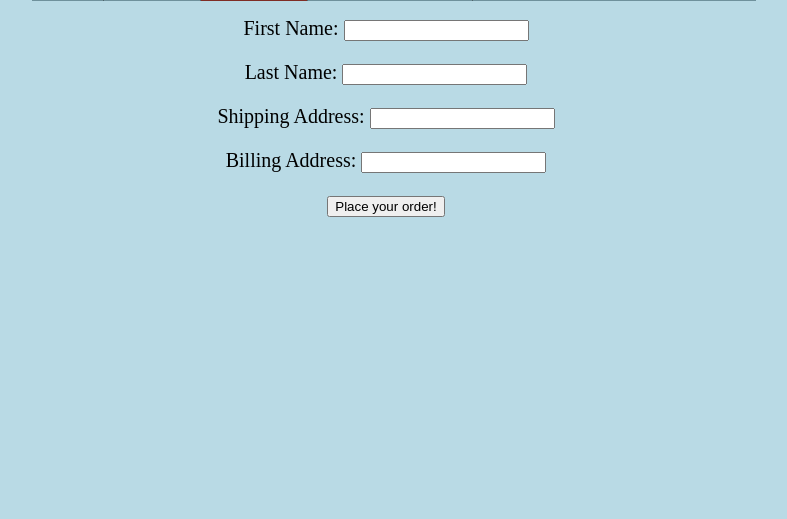
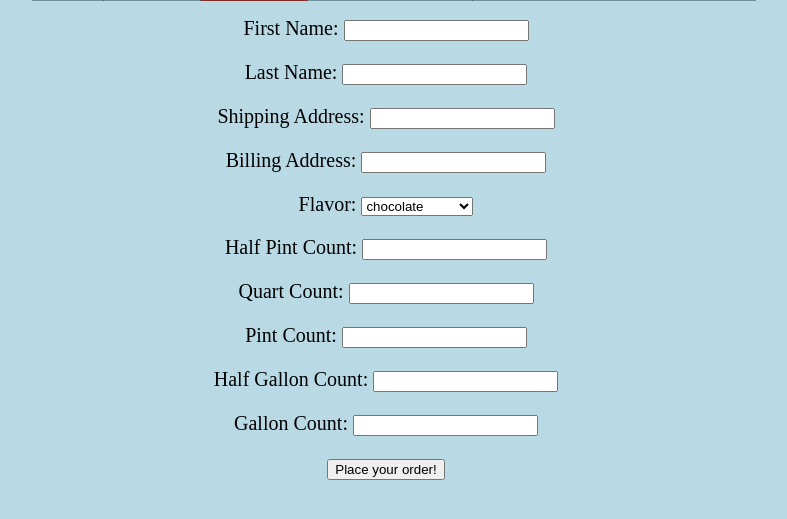
Before and after one commit to kavoncacho/ICETRACK, a Django app: page /orderentry/ in a window 1280 px wide. Shown: the part 253-772 px from the top of the page, without its empty margins (254-1041 px from the left). Run offline with Django 3.2, Linux system fonts and the light colour scheme.

Commit message:
order entry form changes

```diff
--- a/orderentry/forms.py
+++ b/orderentry/forms.py
@@ -13,7 +13,7 @@ class customerForm(forms.ModelForm):
         fields = ('customer_first_name','customer_last_name','shipping_address', 'billing_address',)
 
 class customerInformation(forms.ModelForm):
-    #order_Item_Flavor = forms.MultipleChoiceField(choices=['vanilla','chocolate','strawberry','cookiesncream'])
+    order_Item_Flavor = forms.ChoiceField(choices=[('CHOCOLATE','chocolate'),('VANILLA', 'vanilla'),('COOKIESNCREME', 'cookiesncreme'), ('STRAWBERRY', 'strawberry')])
     half_Pint_Count = forms.IntegerField()
     one_Quart_Count = forms.IntegerField()
     pint_Count = forms.IntegerField()
--- a/orderentry/views.py
+++ b/orderentry/views.py
@@ -26,7 +26,7 @@ def getCustomerOrder(request):
     if request.method == 'POST':
         if newOrder.is_valid():
             newOrder.save()
-            #orderentry.forms.order_Item_Flavor = newOrder.cleaned_data['order_Item_Flavor']
+            orderentry.forms.order_Item_Flavor = newOrder.cleaned_data['order_Item_Flavor']
             orderentry.forms.half_Pint_Count = newOrder.cleaned_data['half_Pint_Count']
             orderentry.forms.one_Quart_Count = newOrder.cleaned_data['one_Quart_Count']
             orderentry.forms.pint_Count = newOrder.cleaned_data['pint_Count']
--- a/templates/orderentry.html
+++ b/templates/orderentry.html
@@ -30,7 +30,7 @@
         <!--Basic Customer Information-->
         <form method = "post">
             {% csrf_token %}
-            <!-- {{ newOrder.as_p }} -->
+
             <div class="fieldWrapper">
                 {{ form.customer_first_name.errors }}
                 <label for="{{ form.customer_first_name.id_for_label }}">First Name:</label>
@@ -52,6 +52,36 @@
                 {{ form.billing_address }}
             </div>
             <div class="fieldWrapper">
+                {{ newOrder.order_Item_Flavor.errors }}
+                <label for="{{ newOrder.order_Item_Flavor.id_for_label }}">Flavor:</label>
+                {{ newOrder.order_Item_Flavor }}
+            </div>
+            <div class="fieldWrapper">
+                {{ newOrder.half_Pint_Count.errors }}
+                <label for="{{ newOrder.half_Pint_Count.id_for_label }}">Half Pint Count:</label>
+                {{ newOrder.half_Pint_Count }}
+            </div>
+            <div class="fieldWrapper">
+                {{ newOrder.one_Quart_Count.errors }}
+                <label for="{{ newOrder.one_Quart_Count.id_for_label }}">Quart Count:</label>
+                {{ newOrder.one_Quart_Count }}
+            </div>
+            <div class="fieldWrapper">
+                {{ newOrder.pint_Count.errors }}
+                <label for="{{ newOrder.pint_Count.id_for_label }}">Pint Count:</label>
+                {{ newOrder.pint_Count }}
+            </div>
+            <div class="fieldWrapper">
+                {{ newOrder.half_Gallon_Count.errors }}
+                <label for="{{ newOrder.half_Gallon_Count.id_for_label }}">Half Gallon Count:</label>
+                {{ newOrder.half_Gallon_Count }}
+            </div>
+            <div class="fieldWrapper">
+                {{ newOrder.gallon_Count.errors }}
+                <label for="{{ newOrder.gallon_Count.id_for_label }}">Gallon Count:</label>
+                {{ newOrder.gallon_Count }}
+            </div>
+            <div class="fieldWrapper">
                 <button type = "submit">Place your order!</button>
             </div>
         </form>
```
Also changed, not shown: db.sqlite3.
